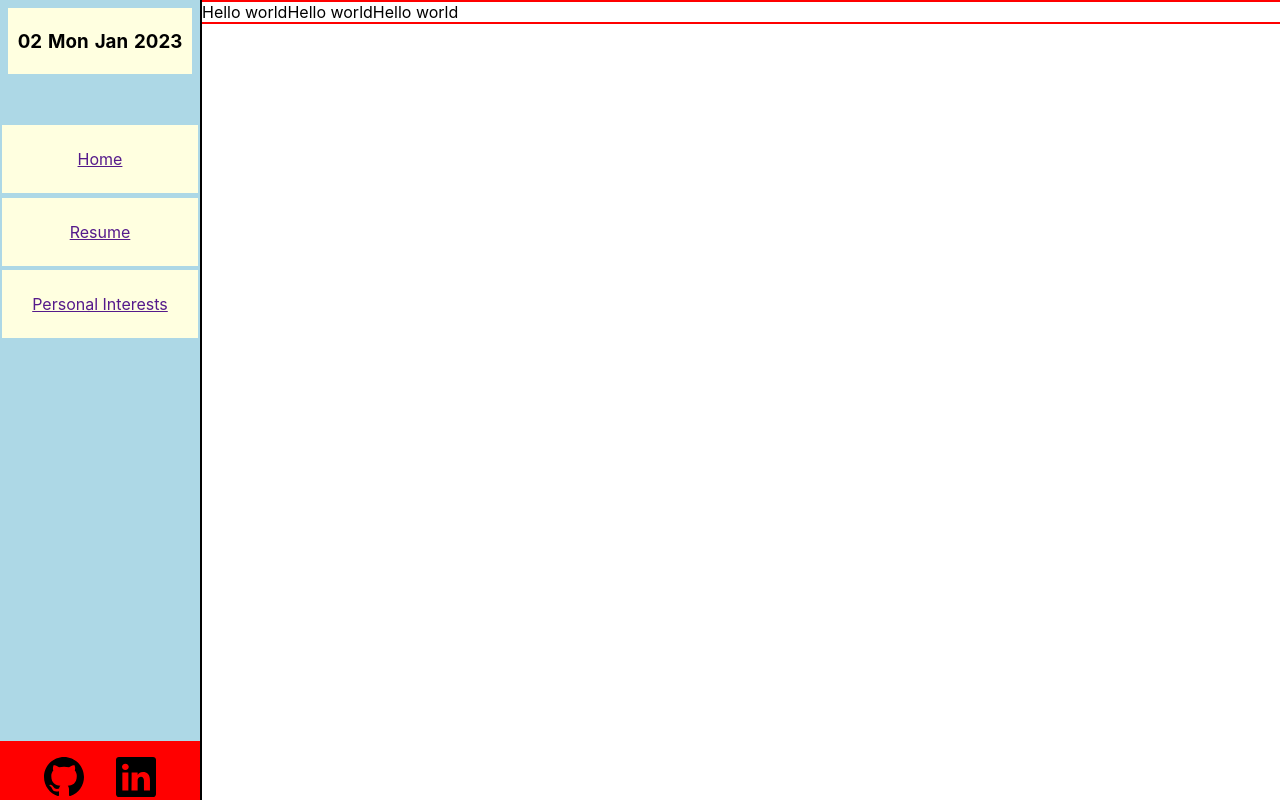
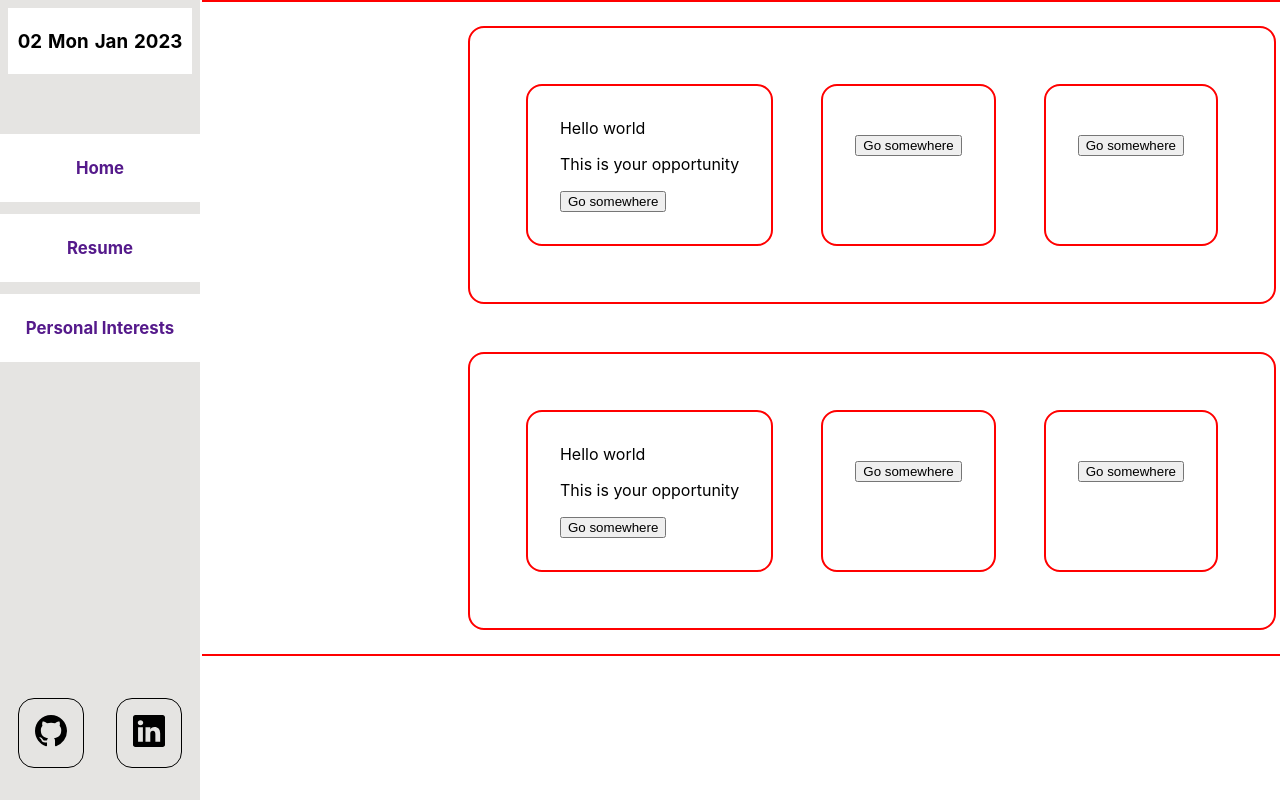
Before and after one commit to SpyridonKaperonis/012023, a React (Create React App) app: page / in a window 1280 px wide. Shown: the top 800 px of the page. Built offline with nearby package versions, Linux system fonts and the light colour scheme.

Commit message:
progress in sidebar and scrollview

```diff
--- a/src/components/githubCard.js
+++ b/src/components/githubCard.js
@@ -1,7 +1,23 @@
 import React from 'react'
+import Button from 'react-bootstrap/Button';
+import Card from 'react-bootstrap/Card';
+import { styles } from '../styles';
 
-export const GithubCard = () => {
+export const GithubCard = (props) => {
+    const image = props.image;
+    const title = props.title;
+    const text = props.text;
+    const hyperlink = props.link;
   return (
-    <div>githubCard</div>
+    <Card style={styles.card}>
+      <Card.Img variant="top" src={image} />
+      <Card.Body>
+        <Card.Title>{title}</Card.Title>
+        <Card.Text>
+          {text}
+        </Card.Text>
+        <Button variant="primary" href={hyperlink} >Go somewhere</Button>
+      </Card.Body>
+    </Card>
   )
 }
--- a/src/components/navBar.js
+++ b/src/components/navBar.js
@@ -45,10 +45,10 @@ export const NavBar = (props) => {
 
         <div style={styles.linkedInGitContainer}>
             <div style={styles.GLIcons}>
-                <BsGithub size={40} onClick={undefined}/>
+                <BsGithub size={'4vh'} onClick={undefined}/>
             </div>
             <div style={styles.GLIcons}>
-                <BsLinkedin size={40} onClick={undefined}/>
+                <BsLinkedin size={'4vh'} onClick={undefined}/>
             </div>
 
         </div>
--- a/src/components/scrollView.js
+++ b/src/components/scrollView.js
@@ -1,15 +1,22 @@
 import React from 'react'
+import { GithubCard } from './githubCard'
+import { styles } from '../styles'
 
 export const ScrollView = () => {
   return (
 
     // The first div is the Wrapper
-    <div>
-      <div>
-        <a>Hello world</a>
-        <a>Hello world</a>
-        <a>Hello world</a>
-      </div>
+    <>
+    <div style={styles.card}>
+        <GithubCard title={'Hello world'} text={'This is your opportunity'}/>
+        <GithubCard/>
+        <GithubCard/>
     </div>
+    <div style={styles.card}>
+      <GithubCard title={'Hello world'} text={'This is your opportunity'}/>
+      <GithubCard/>
+      <GithubCard/>
+    </div>
+</>
   )
 }
--- a/src/index.css
+++ b/src/index.css
@@ -5,6 +5,8 @@ body {
     sans-serif;
   -webkit-font-smoothing: antialiased;
   -moz-osx-font-smoothing: grayscale;
+  overflow: auto;
+  overflow-y: auto;
 }
 
 code {
--- a/src/styles.js
+++ b/src/styles.js
@@ -23,9 +23,9 @@ const NavBar = {
     flexDirection: 'column',
     width: '25vh',
     height: '100vh',
-    backgroundColor: 'lightblue',
+    backgroundColor: '#E5E4E2',
     position: 'fixed',
-    borderRight: '2px solid black',
+    borderRight: '2px solid white',
     // backgroundColor: 'lightyellow',
     // borderColor: 'black',
     // borderWidth: '5',
@@ -38,7 +38,8 @@ const dateContainer = {
     alignItems: 'center',
     justifyContent: 'center',
     margin: '1vh',
-    backgroundColor: 'lightyellow',
+    fontSize: '2vh',
+    backgroundColor: 'white',
 };
 
 const buttonsContainer = {
@@ -52,8 +53,11 @@ const sideBarButtons = {
     flexDirection: 'row',
     justifyContent: 'center',
     padding: '3vh',
-    margin: '0.3vh',
-    backgroundColor: 'lightyellow',
+    marginTop: '1.5vh',
+    backgroundColor: 'white',
+    fontWeight: 'bold',
+    fontSize: '2.1vh',
+    textDecoration: 'none'
 
 
 
@@ -62,15 +66,18 @@ const sideBarButtons = {
 
 const linkedInGitContainer = {
     display: 'flex',
-    marginTop: '50vh',
+    marginTop: '40vh',
     justifyContent: 'center',
     alignItems: 'center',
-    backgroundColor: 'red'
 }
 
 const GLIcons = {
-  margin: '2vh'
+  margin: '2vh',
+  padding: '2vh',
+  border: '1px solid black',
+  borderRadius: '2vh',
 }
+
 
 
 //---------------------------------------------------
@@ -85,7 +92,24 @@ const ScrollView = {
   display: 'flex',
   flexDirection: 'column',
   marginLeft: '25vh',
-  border: '2px solid red'
+  border: '2px solid red',
+  backgroundColor: '#FFFFFF',
+  alignItems: 'center',
+}
+
+//-----------------------------------------------------
+
+
+//------ CARD -----------
+//---------------------------------------------------
+
+const card = {
+  display: 'flex',
+  flexDirection: 'row',
+  padding: '4vh',
+  margin: '3vh',
+  border:'2px solid red',
+  borderRadius: '2vh',
 }
 
 const dateSpace = {
@@ -128,4 +152,5 @@ export const styles = {
   GLIcons: GLIcons,
   buttonsContainer: buttonsContainer,
   ScrollView: ScrollView,
+  card: card,
 }
```
